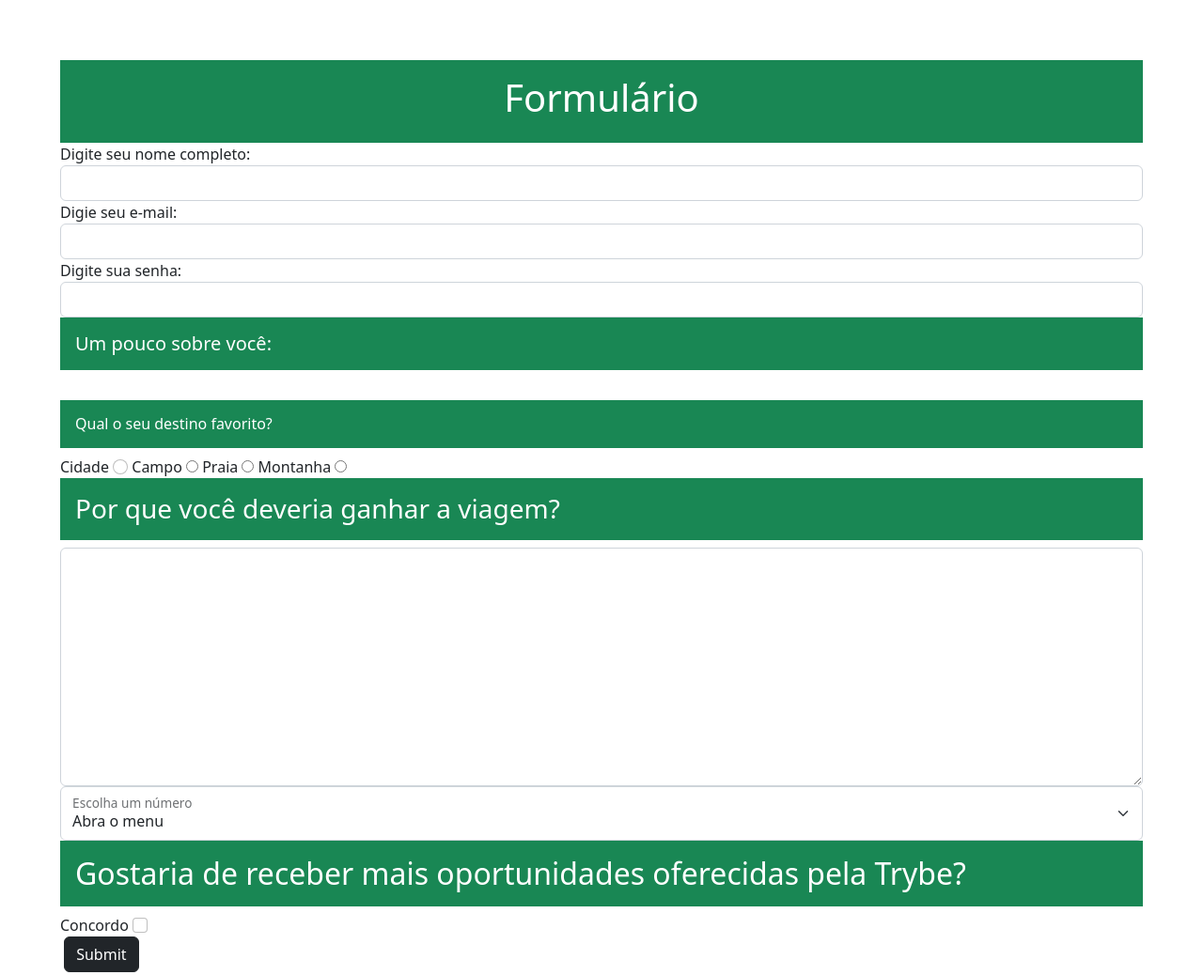
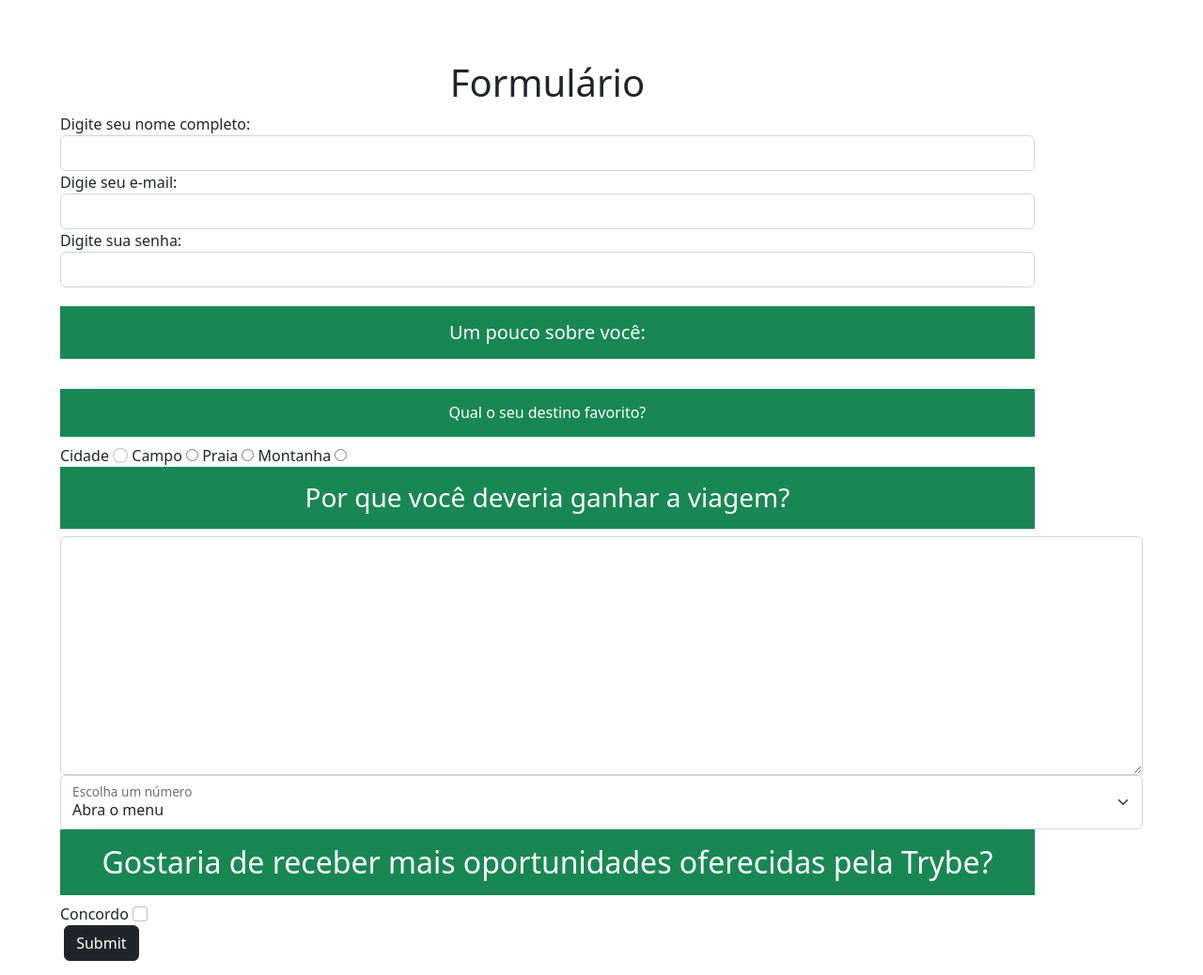
Before and after one commit to MateusKGomes/Exercicios-da-Trybe-, a website: page secao-6/index.html in a window 1280 px wide. Shown: the whole page at 94% size. Drawn offline with nearby package versions, Linux system fonts and the light colour scheme.

Commit message:
Adiciona alguns estilos flexbox

```diff
--- a/secao-6/index.html
+++ b/secao-6/index.html
@@ -9,21 +9,22 @@
    <link rel="stylesheet" href="style.css">
 </head>
 <body>
-    <header class="text-bg-success p-3"> <h1  class="display6">Formulário</h1></header>
+    <header class="header"  class="text-bg-success p-3"> <h1  class="display6">Formulário</h1>
+    </header>
     <form action="" method="get" id="myForm" class="date">
-    <section>
+    <section class="namePass">
         <label for="name">Digite seu nome completo: </label>
         <input type="text" name="YourName" id="name" maxlength="40" minlength="10" required autocomplete="off" class="form-control">
+
+        <label for="email">Digie seu e-mail: </label>
+        <input type="email" id="email" name="email" autocomplete="off" minlength="10" maxlength="50" class="form-control">
+
+        <label for="password">Digite sua senha: </label>
+        <input type="password" name="senha" id="password" class="form-control">
+
     </section>
     <section>
-    <label for="email">Digie seu e-mail: </label>
-    <input type="email" id="email" name="email" autocomplete="off" minlength="10" maxlength="50" class="form-control">
-        </section>
-        <section>
-            <label for="password">Digite sua senha: </label>
-            <input type="password" name="senha" id="password" class="form-control">
-        </section>
-        <section>
+
             <h5  class="text-bg-success p-3">Um pouco sobre você: </h5> <br>
             <h6 class="text-bg-success p-3">Qual o seu destino favorito?</h6>
             <label for="destiny1">Cidade</label>
--- a/secao-6/script.js
+++ b/secao-6/script.js
@@ -1,6 +1,6 @@
 function button(){
 let getButton = document.querySelector('#submit')
-getButton.addEventListener('click', function interrompe(){
-    event.preventDefault(getButton);
+getButton.addEventListener('click', function (){
+    event.preventDefault(getButton)
 })
 }
--- a/secao-6/style.css
+++ b/secao-6/style.css
@@ -1,12 +1,40 @@
 body{
     background-color: rgba(255, 255, 255, 0.986);
     margin: 5%;
+    width: 90%;
+
 }
 #title{
     color: black;
     align-items: center;
     margin-left: 40%;
 }
-h1 {
- text-align: center;
+
+.header{
+    display: flex;
+    flex-direction: row;
+    justify-content: center;
+    width: 90%;
+
 }
+.arguments{
+     display: flex;
+    flex-direction: row;
+    justify-content: space-between;
+    margin-left: 20px;
+
+}
+.namePass{
+    display: flex;
+    flex-direction: column;
+    justify-content: space-around;
+    width: 90%;
+    margin-bottom: 20px;
+
+}
+.text-bg-success{
+    display: flex;
+    justify-content: center;
+    width: 90%;
+
+}
```
Lines whose indentation alone changed are shown as unchanged.
